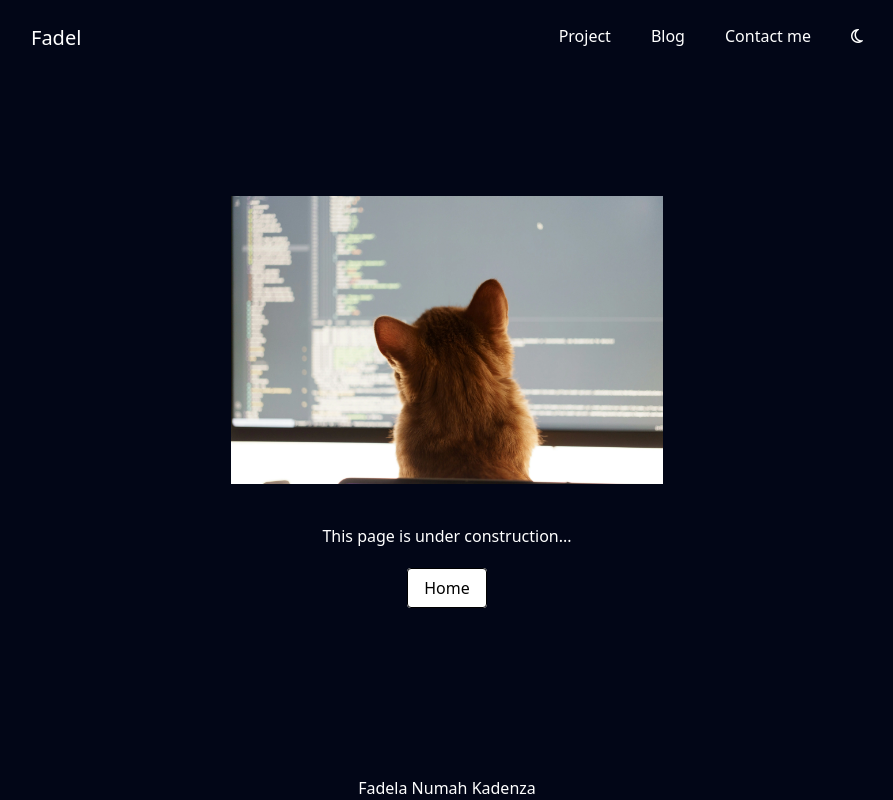
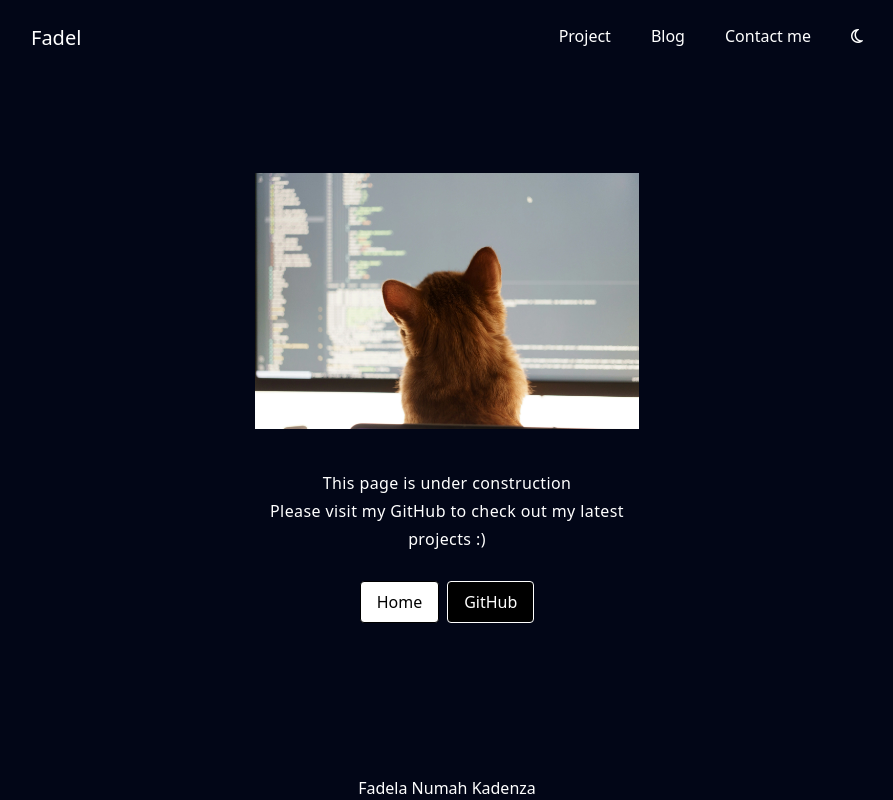
Before and after one commit to FadelYang/fadelanuma, a React (Vite) app: page /projects in a window 1280 px wide. Shown: the whole page, without its empty margins (193-1086 px from the left). Built offline with nearby package versions, Linux system fonts and the light colour scheme.

Commit message:
feat(under-construction): add spesific content for spesific page

```diff
--- a/src/pages/UnderConstruction.jsx
+++ b/src/pages/UnderConstruction.jsx
@@ -1,9 +1,9 @@
 import MainTemplate from "../templates/MainTemplate";
 import CodingCatImage from "/coding-cat-unsplash.webp";
-import {Link} from "react-router-dom"
+import { Link } from "react-router-dom";
 
 const UnderConstruction = (props) => {
-  const {darkModeHandler, isDarkModeActive, setIsDarkModeActive} = props;
+  const { darkModeHandler, isDarkModeActive, setIsDarkModeActive } = props;
 
   return (
     <>
@@ -14,16 +14,53 @@ const UnderConstruction = (props) => {
       >
         <div className="flex flex-col items-center justify-center h-screen gap-10 -my-20">
           <div>
-            <img src={CodingCatImage} alt="funny coding cat" className="h-72" />
+            <img
+              src={CodingCatImage}
+              alt="funny coding cat"
+              className="xl:h-64 2xl:h-72"
+            />
           </div>
-          This page is under construction...
-          <div className="-my-3">
+          <p className="text-center">
+            This page is under construction
+            {window.location.pathname === "/contact-me" && (
+              <>
+                <p>You can contact me via LinkedIn :)</p>
+              </>
+            )}
+            {window.location.pathname === "/projects" && (
+              <>
+                <p className='max-w-96'>
+                  Please visit my GitHub to
+                  check out my latest projects :)
+                </p>
+              </>
+            )}
+          </p>
+          <div className="-my-3 flex gap-2">
             <Link
               to="/"
               className="px-4 py-2 border border-black rounded dark:bg-white dark:text-black"
             >
               Home
             </Link>
+            {window.location.pathname === "/projects" && (
+              <a
+                href="https://github.com/FadelYang/"
+                target="_blank"
+                className="px-4 py-2 border rounded border-white rouded dark:bg-black dark:text-white"
+              >
+                GitHub
+              </a>
+            )}
+            {window.location.pathname === "/contact-me" && (
+              <a
+                href="https://www.linkedin.com/in/fadela-numah-kadenza-0305751ab/"
+                target="_blank"
+                className="px-4 py-2 border rounded border-white rouded bg-[#0072B1] text-white"
+              >
+                LinkedIn
+              </a>
+            )}
           </div>
         </div>
       </MainTemplate>
```
